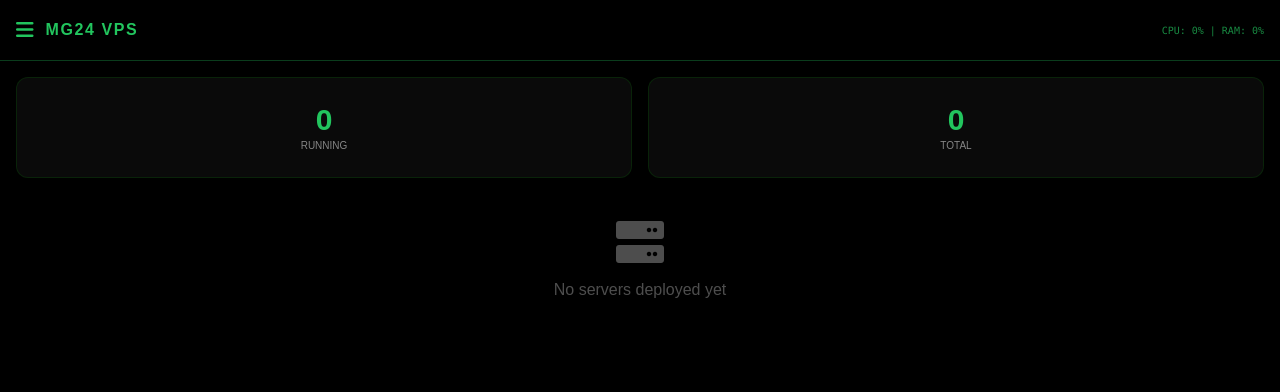
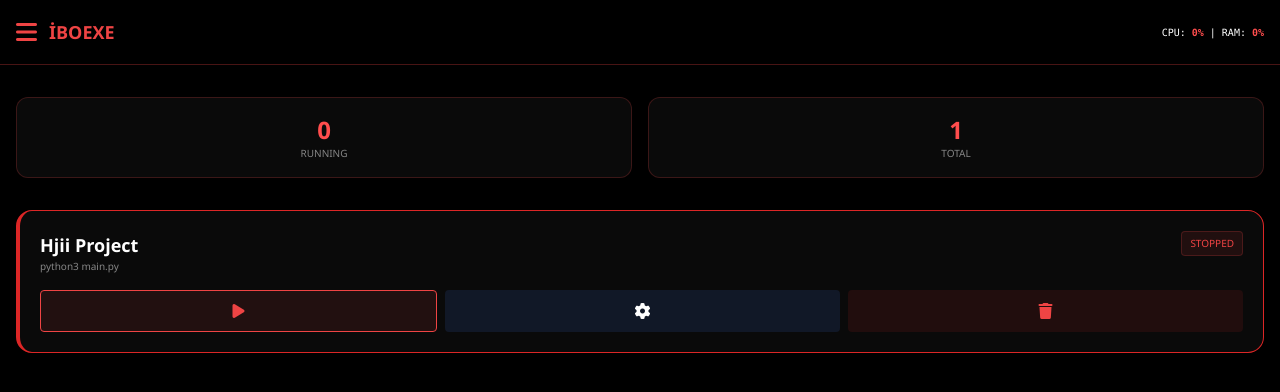
Before and after one commit to aisaaktermim2-cmd/alvi-vps-panel, a website: page public/dashboard.html in a window 1280 px wide. Drawn offline with nearby package versions, Linux system fonts and the light colour scheme; no server answers.

Commit message:
Update dashboard.html

```diff
--- a/public/dashboard.html
+++ b/public/dashboard.html
@@ -3,62 +3,104 @@
 <head>
     <meta charset="UTF-8">
     <meta name="viewport" content="width=device-width, initial-scale=1.0">
-    <title>MG24 PREMIUM VPS</title>
+    <title>İBOEXE - MG24</title>
     <script src="https://cdn.tailwindcss.com"></script>
     <link href="https://cdnjs.cloudflare.com/ajax/libs/font-awesome/6.0.0/css/all.min.css" rel="stylesheet">
     <style>
-        :root { --primary: #00ff00; --bg: #000000; --card: #0a0a0a; --text: #ffffff; }
-        body { background-color: var(--bg); color: var(--text); font-family: sans-serif; }
-        .card-bg { background: var(--card); border: 1px solid rgba(0,255,0,0.1); }
-        .sidebar { position: fixed; left: -280px; top: 0; bottom: 0; width: 280px; background: var(--card); transition: 0.3s; z-index: 100; border-right: 1px solid var(--primary); }
+        :root {
+            --primary: #ff4d4d;
+            --bg: #000000;
+            --card-bg: #0a0a0a;
+            --text: #ffffff;
+        }
+
+        body { background-color: var(--bg); color: var(--text); font-family: 'Segoe UI', sans-serif; margin: 0; padding-bottom: 80px; }
+        .card-bg { background: var(--card-bg); border: 1px solid rgba(255, 77, 77, 0.2); }
+
+        .sidebar {
+            position: fixed; left: -280px; top: 0; bottom: 0; width: 280px;
+            background: var(--card-bg); border-right: 2px solid var(--primary);
+            z-index: 1000; transition: left 0.3s ease;
+        }
         .sidebar.open { left: 0; }
+
+        .sidebar-overlay {
+            position: fixed; inset: 0; background: rgba(0,0,0,0.8);
+            z-index: 999; display: none;
+        }
+        .sidebar-overlay.open { display: block; }
+
         .main-view { display: none; }
         .main-view.active { display: block; }
+
+        .stats-number { color: var(--primary); font-weight: bold; }
     </style>
 </head>
 <body>
-    <div class="border-b border-green-500/30 p-4 flex justify-between items-center bg-black/90 sticky top-0 z-50">
-        <div class="flex items-center gap-3">
-            <button onclick="toggleSidebar()" class="text-green-500 text-xl"><i class="fas fa-bars"></i></button>
-            <h1 class="font-bold tracking-widest text-green-500">MG24 VPS</h1>
+    <div class="sidebar-overlay" id="sidebarOverlay" onclick="toggleSidebar()"></div>
+
+    <div class="sidebar" id="sidebar">
+        <div class="p-6 text-center border-b border-red-500/20">
+            <h2 class="text-xl font-bold text-red-500">İBOEXE</h2>
+            <p class="text-[10px] opacity-50 mt-1 uppercase">ALBI Dakshata Sperm</p>
         </div>
-        <div class="text-[10px] font-mono text-green-500/70">
-            CPU: <span id="cpu-usage">0%</span> | RAM: <span id="ram-usage">0%</span>
+        <div class="mt-4">
+            <div class="p-4 hover:bg-red-500/10 cursor-pointer" onclick="switchView('dashboard')"><i class="fas fa-home mr-3"></i> Dashboard</div>
+            <div class="p-4 hover:bg-red-500/10 cursor-pointer" onclick="switchView('packages')"><i class="fas fa-cubes mr-3"></i> Package Manager</div>
+            <div class="p-4 hover:bg-red-500/10 cursor-pointer" onclick="switchView('telegram')"><i class="fab fa-telegram mr-3"></i> Telegram Bot</div>
+            <div class="p-4 hover:bg-red-500/10 cursor-pointer text-red-500 mt-10" onclick="location.href='/'"><i class="fas fa-sign-out-alt mr-3"></i> Logout</div>
         </div>
     </div>
 
-    <div id="sidebar" class="sidebar">
-        <div class="p-6 text-center border-b border-green-500/20">
-            <h2 class="text-xl font-bold text-green-500">ALBI PANEL</h2>
+    <div class="bg-black/90 border-b border-red-500/30 p-4 sticky top-0 z-50 flex justify-between items-center">
+        <div class="flex items-center gap-3">
+            <button onclick="toggleSidebar()" class="text-red-500 text-2xl"><i class="fas fa-bars"></i></button>
+            <h1 class="text-lg font-bold text-red-500">İBOEXE</h1>
         </div>
-        <div class="p-4 space-y-2">
-            <button onclick="showView('dashboard')" class="w-full text-left p-3 hover:bg-green-500/10 rounded">Dashboard</button>
-            <button onclick="showView('packages')" class="w-full text-left p-3 hover:bg-green-500/10 rounded">Package Manager</button>
-            <button onclick="showView('telegram')" class="w-full text-left p-3 hover:bg-green-500/10 rounded">Telegram Bot</button>
-            <button onclick="location.href='/'" class="w-full text-left p-3 text-red-500 mt-10">Logout</button>
+        <div class="text-[10px] font-mono">
+            CPU: <span id="cpu-usage" class="stats-number">0%</span> |
+            RAM: <span id="ram-usage" class="stats-number">0%</span>
         </div>
     </div>
 
     <div id="dashboard-view" class="main-view active p-4">
-        <div class="grid grid-cols-2 gap-4">
-            <div class="card-bg p-6 rounded-xl text-center">
-                <h3 class="text-3xl font-bold text-green-500">0</h3>
-                <p class="text-[10px] uppercase opacity-50">Running</p>
+        <div class="grid grid-cols-2 gap-4 mt-4">
+            <div class="card-bg p-4 rounded-xl text-center">
+                <span class="text-2xl stats-number">0</span>
+                <p class="text-[10px] opacity-50 uppercase">Running</p>
             </div>
-            <div class="card-bg p-6 rounded-xl text-center">
-                <h3 class="text-3xl font-bold text-green-500">0</h3>
-                <p class="text-[10px] uppercase opacity-50">Total</p>
+            <div class="card-bg p-4 rounded-xl text-center">
+                <span class="text-2xl stats-number">1</span>
+                <p class="text-[10px] opacity-50 uppercase">Total</p>
             </div>
         </div>
-        <div class="mt-10 text-center opacity-30">
-            <i class="fas fa-server text-5xl mb-3"></i>
-            <p>No servers deployed yet</p>
+
+        <div class="mt-8 card-bg rounded-2xl p-5 border-l-4 border-red-600">
+            <div class="flex justify-between items-start mb-4">
+                <div>
+                    <h3 class="font-bold text-lg">Hjii Project</h3>
+                    <p class="text-[10px] opacity-50">python3 main.py</p>
+                </div>
+                <span class="bg-red-500/10 text-red-500 text-[10px] px-2 py-1 rounded border border-red-500/20">STOPPED</span>
+            </div>
+            <div class="flex gap-2">
+                <button class="flex-1 bg-red-500/10 border border-red-500 py-2 rounded text-red-500"><i class="fas fa-play"></i></button>
+                <button class="flex-1 bg-gray-900 py-2 rounded"><i class="fas fa-cog"></i></button>
+                <button class="flex-1 bg-red-900/20 text-red-500 py-2 rounded"><i class="fas fa-trash"></i></button>
+            </div>
         </div>
     </div>
 
+    <div id="packages-view" class="main-view p-4"><h2 class="text-xl font-bold">Package Manager</h2><p class="mt-4 opacity-50">No packages installed.</p></div>
+    <div id="telegram-view" class="main-view p-4"><h2 class="text-xl font-bold">Telegram Bot</h2><p class="mt-4 opacity-50">Deploy your bot token here.</p></div>
+
     <script>
-        function toggleSidebar() { document.getElementById('sidebar').classList.toggle('open'); }
-        function showView(viewId) {
+        function toggleSidebar() {
+            document.getElementById('sidebar').classList.toggle('open');
+            document.getElementById('sidebarOverlay').classList.toggle('open');
+        }
+
+        function switchView(viewId) {
             document.querySelectorAll('.main-view').forEach(v => v.classList.remove('active'));
             document.getElementById(viewId + '-view').classList.add('active');
             toggleSidebar();
@@ -70,9 +112,9 @@
                 const data = await res.json();
                 document.getElementById('cpu-usage').innerText = data.cpu + '%';
                 document.getElementById('ram-usage').innerText = data.ram + '%';
-            } catch (e) {}
+            } catch (e) { console.log("Stats update failed"); }
         }
         setInterval(updateStats, 2000);
     </script>
 </body>
-              </html>
+</html>
```
